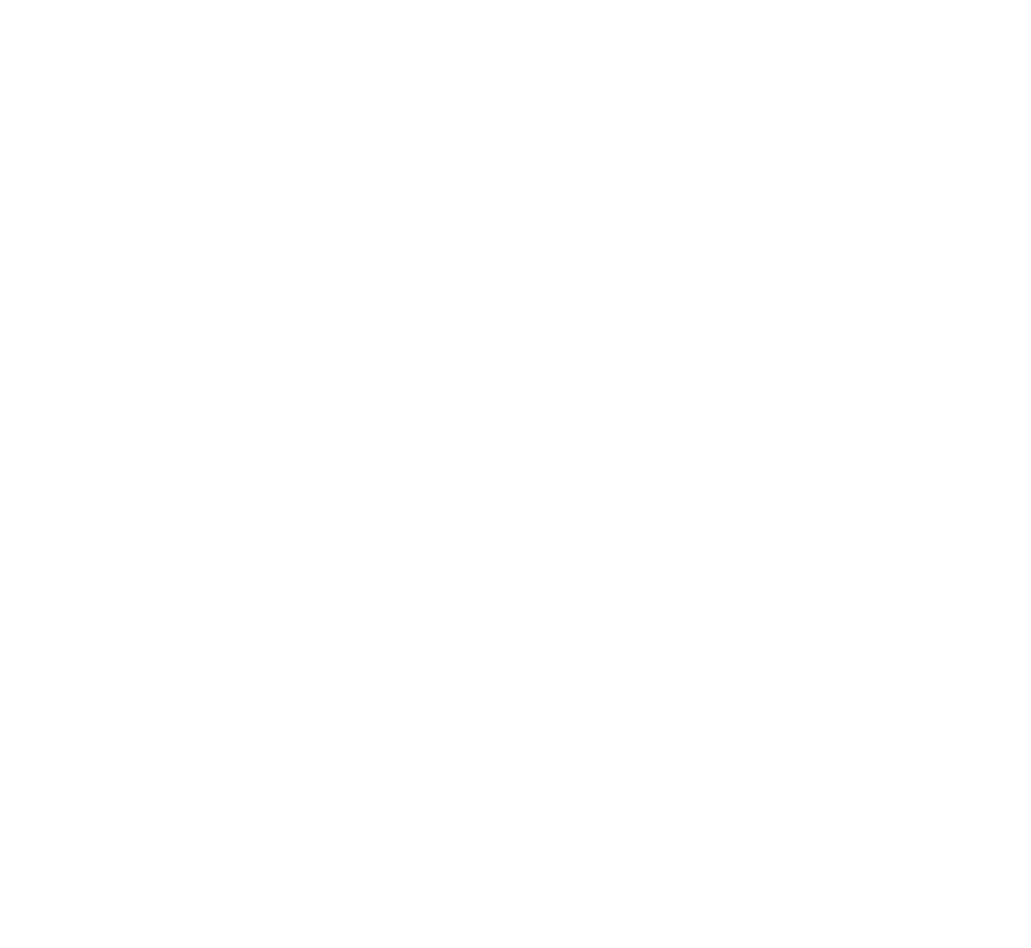
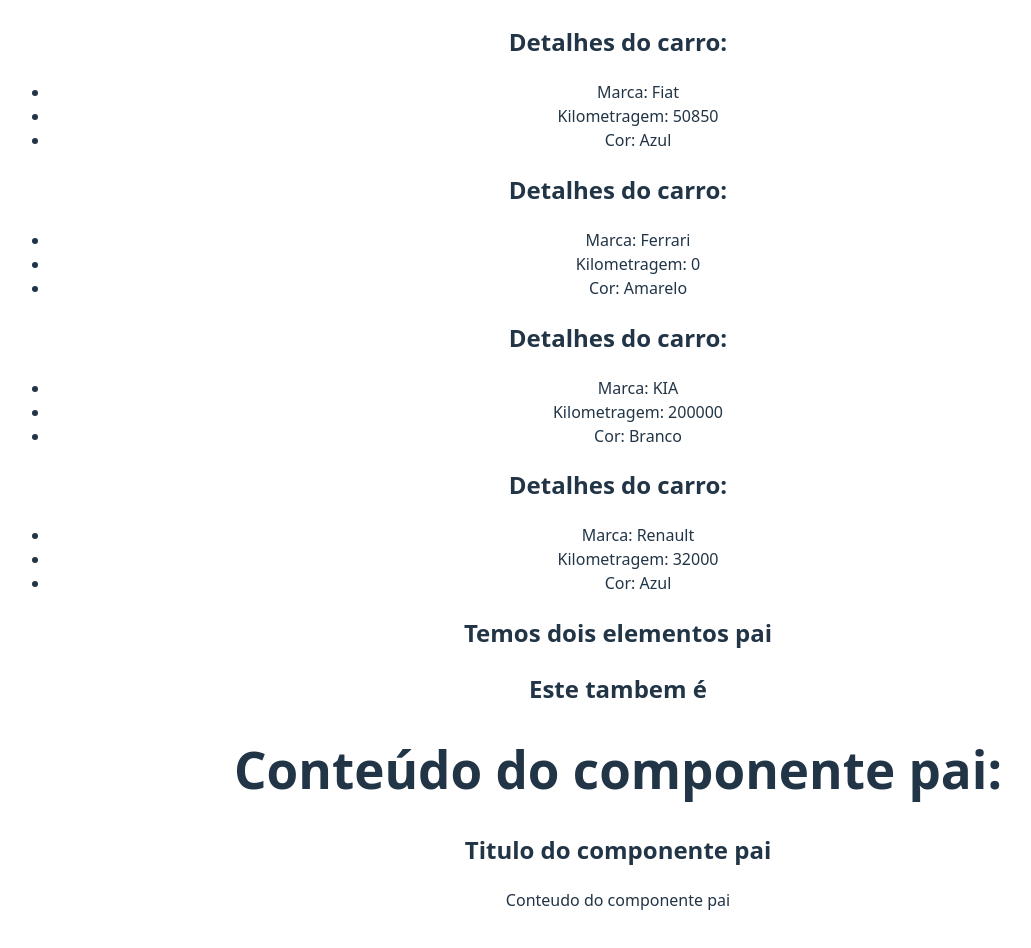
Before and after one commit to rlucasorsi/react, a React (Vite) app in the folder 3_AVANÇANDO_COM_REACT/avancando/: page / in a window 1280 px wide. Shown: the part 1881-2829 px from the top of the page, without its empty margins (22-1053 px from the left). Before the commit the page ends 2285 px from the top, so only its background shows below. Built offline with nearby package versions, Linux system fonts and the light colour scheme.

Commit message:
fragments and children

```diff
--- a/3_AVANÇANDO_COM_REACT/avancando/src/App.jsx
+++ b/3_AVANÇANDO_COM_REACT/avancando/src/App.jsx
@@ -13,6 +13,17 @@
 
 import CarDatails from "./components/CarDatails";
 
+import Fragments from "./components/Fragments";
+
+import Container from "./components/Container";
+
+// renderização de listas com componentes
+const cars = [
+  { id: 1, brand: "Ferrari", color: "Amarelo", km: 0 },
+  { id: 2, brand: "KIA", color: "Branco", km: 200000 },
+  { id: 3, brand: "Renault", color: "Azul", km: 32000 },
+];
+
 function App() {
   return (
     <div className="App" style={{ paddingBottom: "500px" }}>
@@ -27,7 +38,24 @@
       {/* Props */}
       <ShowUserName name="Lucas" />
       {/* Destruturando props */}
-      <CarDatails brand="BMW" km={10500} color="Vermelho"/>
+      <CarDatails brand="BMW" km={10500} color="Vermelho" />
+      {/* Reaproveitamento de componentes */}
+      <CarDatails brand="VW" km={182500} color="Prata" />
+      <CarDatails km={50850} brand="Fiat" color="Azul" />
+      {/* renderização de lista com componente */}
+      {cars.map((car) => (
+        <CarDatails
+          key={car.id}
+          brand={car.brand}
+          color={car.color}
+          km={car.km}
+        />
+      ))}
+      <Fragments />
+      <Container>
+        <h2>Titulo do componente pai</h2>
+        <p>Conteudo do componente pai</p>
+      </Container>
     </div>
   );
 }
--- /dev/null
+++ b/3_AVANÇANDO_COM_REACT/avancando/src/components/Container.jsx
@@ -0,0 +1,10 @@
+const Container = ({children}) => {
+  return (
+    <div>
+      <h1>Conteúdo do componente pai:</h1>
+      {children}
+    </div>
+  );
+};
+
+export default Container;
--- /dev/null
+++ b/3_AVANÇANDO_COM_REACT/avancando/src/components/Fragments.jsx
@@ -0,0 +1,14 @@
+const Fragments = () => {
+  return (
+    <>
+      <div>
+        <h2>Temos dois elementos pai</h2>
+      </div>
+      <div>
+        <h2>Este tambem é</h2>
+      </div>
+    </>
+  );
+};
+
+export default Fragments;
```
